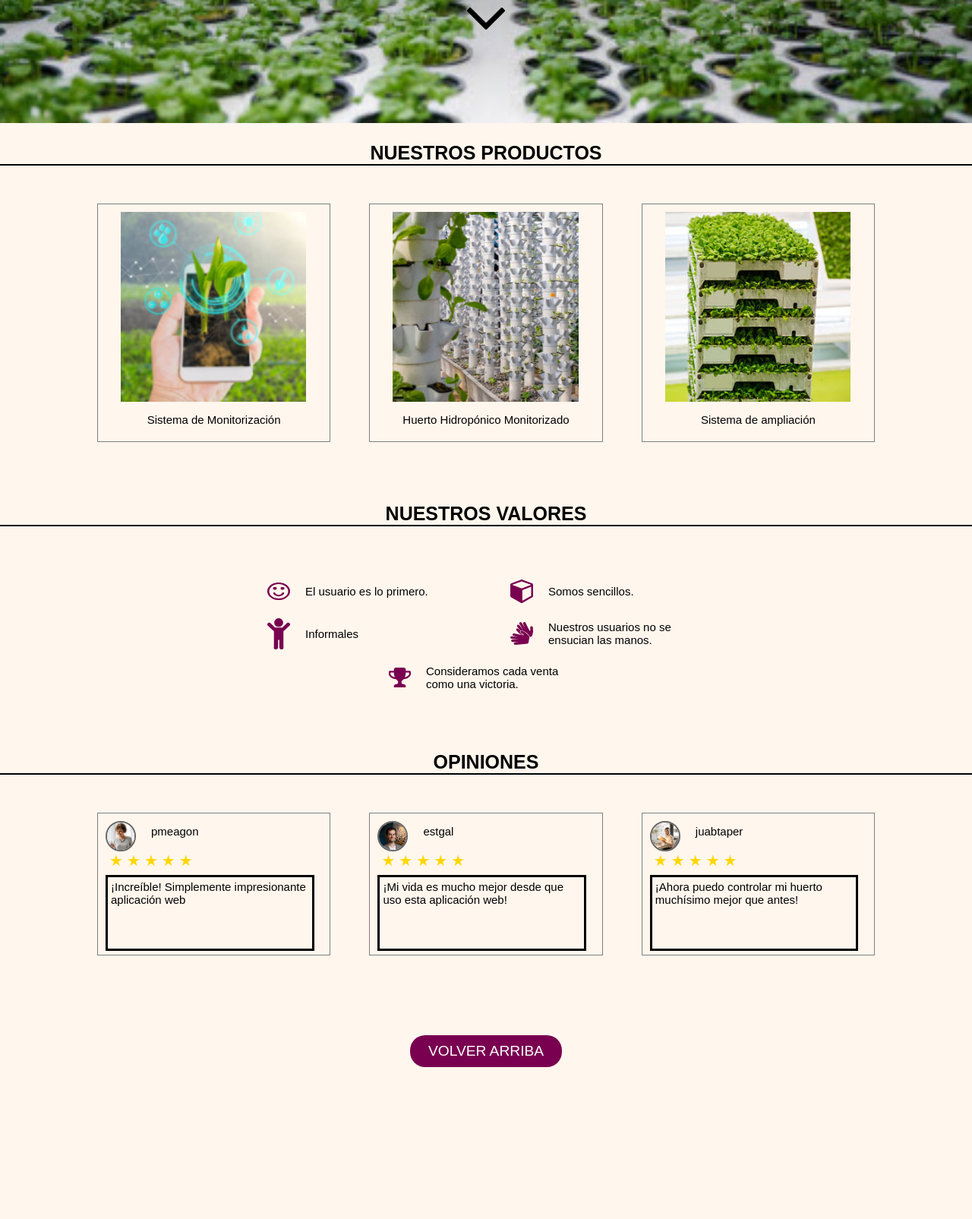
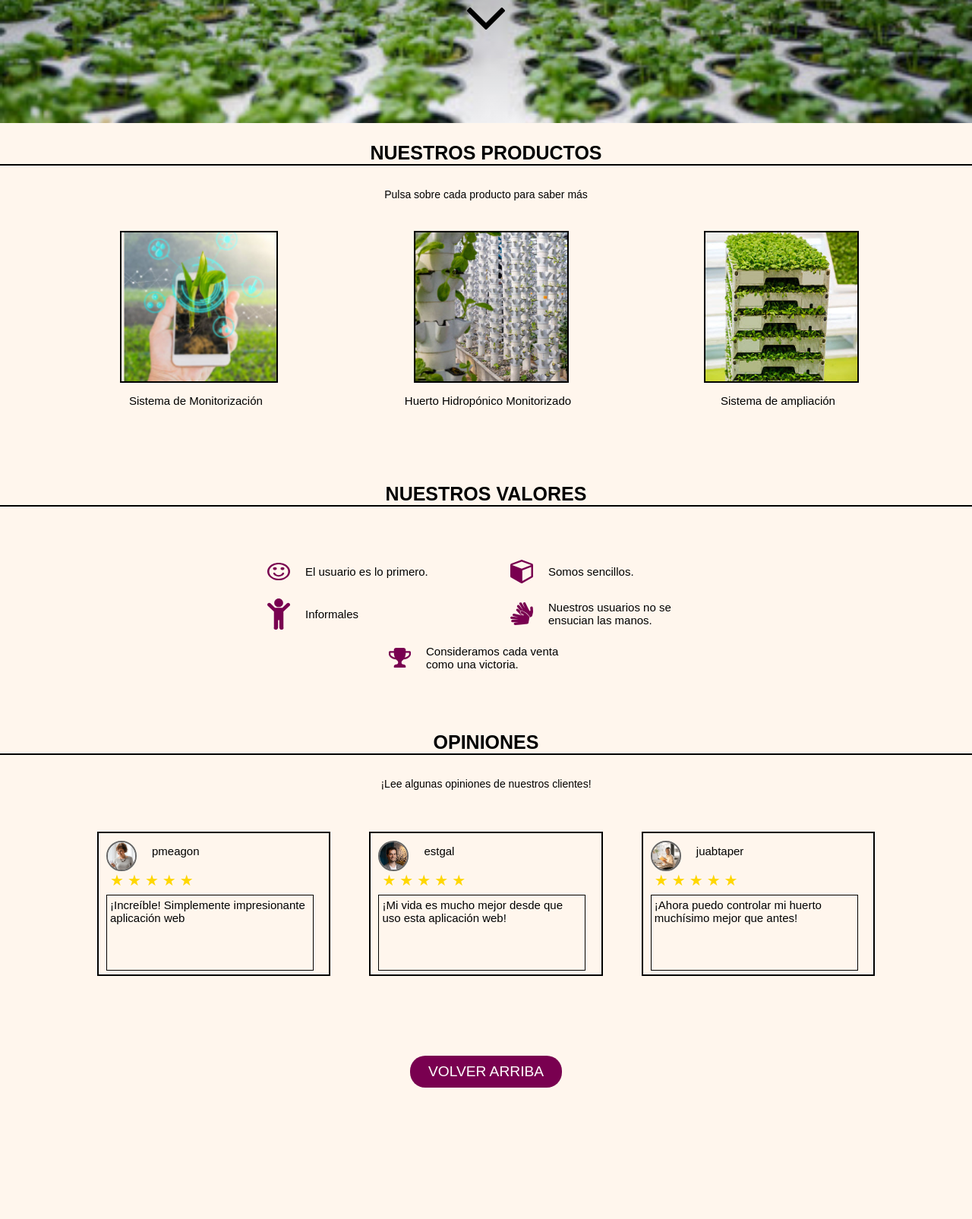
Before and after one commit to Meana13/Proyecto_Web, a PHP site: page / in a window 1280 px wide. Shown: the part 718-2323 px from the top of the page at 76% size. Run offline with PHP 8.4, Linux system fonts and the light colour scheme.

Commit message:
Productos y opiniones mejorado + margen superior de header en landing

```diff
--- a/src/app/css/estilos_index.css
+++ b/src/app/css/estilos_index.css
@@ -31,9 +31,11 @@ body{
     align-items: center;
     flex-direction: column;
 }
+
 #titulo_hero{
     margin-bottom: 50px;
 }
+
 .overlay {
     background-color: rgba(255, 255, 255, 0.5);
     margin: 20px;
@@ -43,6 +45,7 @@ body{
     border-radius: 10px;
     text-align: center;
 }
+
 #button {
     margin-top: 20px;
     background-color: #9D4179;
@@ -57,18 +60,29 @@ body{
     font-size: 1.5rem;
     margin-bottom: 20px;
 }
+
 #flecha{
     margin-top: 85px;
 }
+
 h1,h2,h3,h4{
     text-align: center;
 }
+
 .slide-contenedor_productos{
     margin-left: 25%;
 }
+
 #titulo_nuestros_productos{
     margin-top: 25px;
 }
+
+#p-productos {
+    text-align: center;
+    margin: 30px 0;
+    font-size: 14px;
+}
+
 .linea{
     height: 1px;
     background-color: black;
--- a/src/app/css/landing_page/estilos_carrousel.css
+++ b/src/app/css/landing_page/estilos_carrousel.css
@@ -12,9 +12,8 @@
         align-items: center;
         align-content: center;
     }
+
     .container_productos{
-        padding-top: 50px;
-        margin-top: 25px;
         width: 80%;
         margin: 0 auto;
         display: flex;
@@ -22,11 +21,6 @@
         gap: 20px;
         padding-bottom: 80px;
 
-    }
-    .vista_producto{
-        border: 1px solid grey;
-        background-color: #FFF6ED;
-        width:30%;
     }
 
     .slider_vista .vista_producto{
@@ -41,15 +35,16 @@
 
     }
 
-
     .vista_imagen{
         width: 80%;
-        height: 250px;
+        height: 200px;
         object-fit: cover;
         vertical-align: center;
         margin: 10px 25px;
         transition: 2s;
+        border: 2px solid black;
     }
+
     .vista_parrafo{
         text-decoration: none;
         font-family: Arial;
@@ -127,6 +122,7 @@
     .container_productos{
         display: flex;
         flex-direction: column;
+        gap: 0;
     }
     .vista_parrafo p{
         font-size: 15px;
--- a/src/app/css/landing_page/estilos_carrousel_opiniones.css
+++ b/src/app/css/landing_page/estilos_carrousel_opiniones.css
@@ -78,7 +78,7 @@ body{
 }
 
 .texto_opinion{
-    border : solid 3px #000000;
+    border : solid 1px #000000;
     background : transparent;
     color : #000000;
     margin-top: 10px;
@@ -90,6 +90,23 @@ body{
     margin-left: 10px ;
 }
 
+
+
+.vista_opinion {
+    border: 2px solid black;
+    width: 30%;
+    object-fit: cover;
+    vertical-align: top;
+    transition: 2s;
+    display: inline-block;
+    margin-top: 25px;
+}
+
 @media (max-width: 768px) {
+    .vista_opinion {
+        width: 80%;
+        margin: 10px auto;
+    }
+
 
 }
--- a/src/index.html
+++ b/src/index.html
@@ -241,6 +241,7 @@
 <div id="contenedor_nuestros_productos">
     <h2 id="titulo_nuestros_productos">NUESTROS PRODUCTOS</h2>
     <div class="linea"></div>
+    <p id="p-productos">Pulsa sobre cada producto para saber más</p>
     <div class="container_productos">
         <div class="vista_producto">
             <a class="vista_parrafo" href="app/html/landing_page/ficha_producto1.html">
@@ -297,9 +298,10 @@
 <div id="contenedor_opiniones">
     <h2 id="titulo_opiniones">OPINIONES</h2>
     <div class="linea"></div>
+    <p id="p-productos">¡Lee algunas opiniones de nuestros clientes!</p>
 
     <div class="container_productos">
-        <div class="vista_producto">
+        <div class="vista_opinion">
             <div class="contenedor_foto_nombre_usuario">
                 <img src="images/concepcion.png" alt="Foto de perfil">
                 <p class="nombre_usuario">pmeagon</p>
@@ -315,7 +317,7 @@
             <p class="texto_opinion">¡Increíble! Simplemente impresionante aplicación web</p>
 
         </div>
-        <div class="vista_producto">
+        <div class="vista_opinion">
             <div class="contenedor_foto_nombre_usuario">
                 <img src="images/admin.png" alt="Foto de perfil">
                 <p class="nombre_usuario">estgal</p>
@@ -332,7 +334,7 @@
                 <p class="texto_opinion">¡Mi vida es mucho mejor desde que uso esta aplicación web!</p>
             </div>
         </div>
-        <div class="vista_producto">
+        <div class="vista_opinion">
             <div class="contenedor_foto_nombre_usuario">
                 <img src="images/comercial.png" alt="Foto de perfil">
                 <p class="nombre_usuario">juabtaper</p>
```
